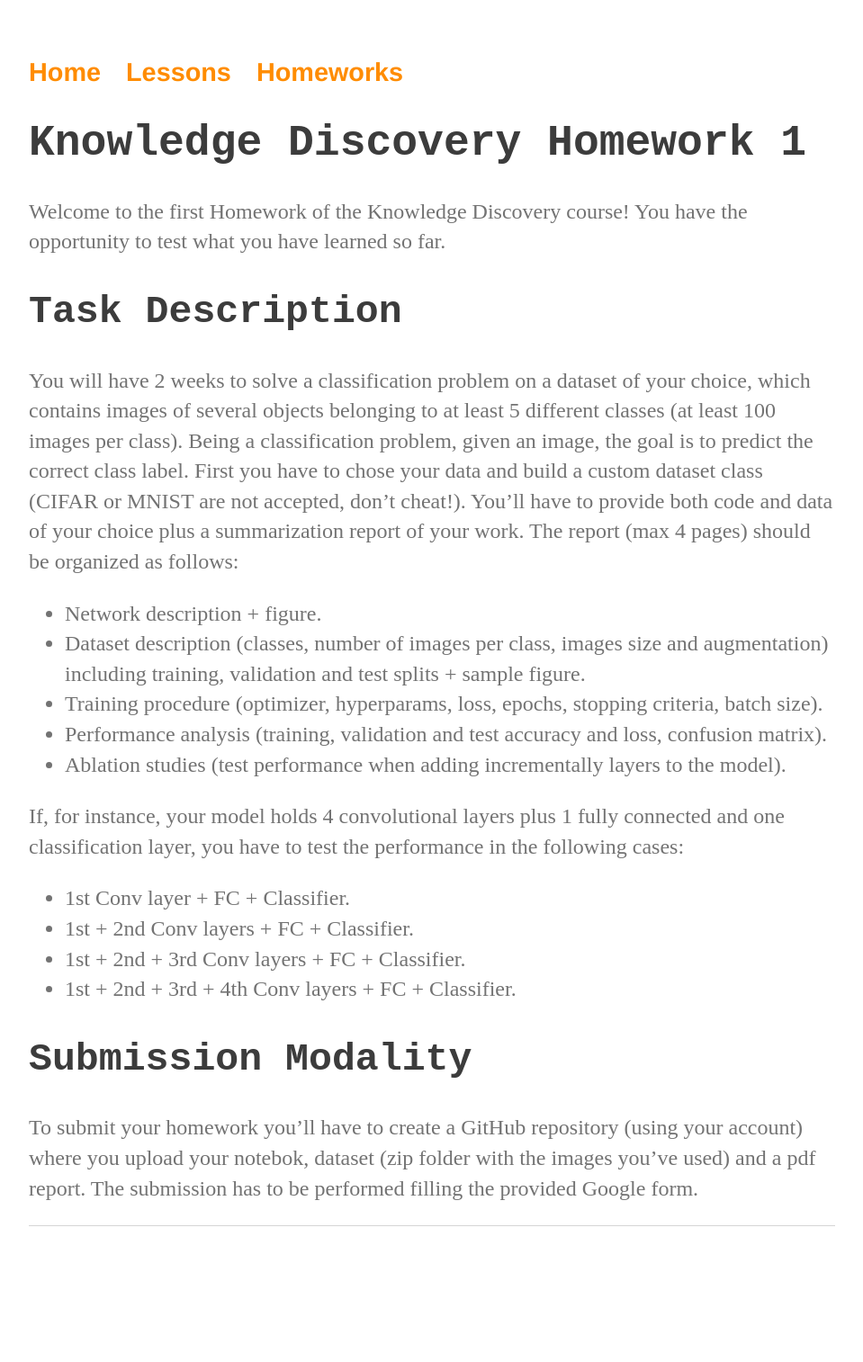
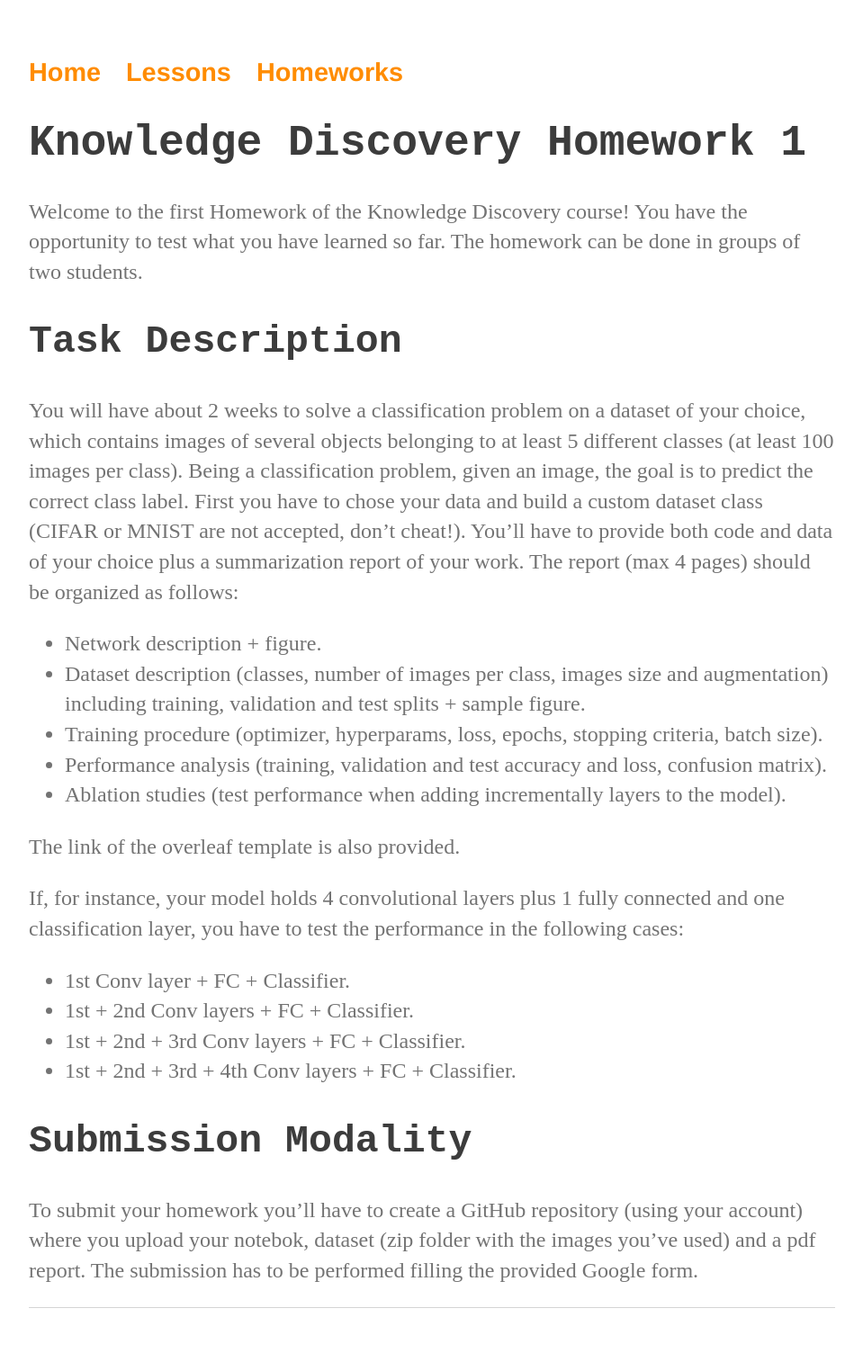
Before and after one commit to perceivelab/knowledge-discovery-course, a Jekyll site: the page built from hw1-2021.md, in a window 1280 px wide. Shown: the whole page at 90% size, without its empty margins (160-1119 px from the left). Built offline with Jekyll 4.4.1, drawn with Linux system fonts in a browser that asks for light colours; our own code applies the rules of GitHub Pages for plain Markdown files; before the commit the page ends 1423 px from its top, so only the background shows below that.

Commit message:
Update hw1-2021.md

```diff
--- a/hw1-2021.md
+++ b/hw1-2021.md
@@ -1,15 +1,17 @@
 # Knowledge Discovery Homework 1
 Welcome to the first Homework of the Knowledge Discovery course! You have the opportunity to test what you have learned so far.
-
+The homework can be done in groups of two students.
 ## Task Description
 
-You will have 2 weeks to solve a classification problem on a dataset of your choice, which contains images of several objects belonging to at least 5 different classes (at least 100 images per class). Being a classification problem, given an image, the goal is to predict the correct class label. First you have to chose your data and build a custom dataset class (CIFAR or MNIST are not accepted, don’t cheat!). You’ll have to provide both code and data of your choice plus a summarization report of your work.
+You will have about 2 weeks to solve a classification problem on a dataset of your choice, which contains images of several objects belonging to at least 5 different classes (at least 100 images per class). Being a classification problem, given an image, the goal is to predict the correct class label. First you have to chose your data and build a custom dataset class (CIFAR or MNIST are not accepted, don’t cheat!). You’ll have to provide both code and data of your choice plus a summarization report of your work.
 The report (max 4 pages) should be organized as follows:
 -	Network description + figure.
 -	Dataset description (classes, number of images per class, images size and augmentation) including training, validation and test splits + sample figure.
 -	Training procedure (optimizer, hyperparams, loss, epochs, stopping criteria, batch size).
 -	Performance analysis (training, validation and test accuracy and loss, confusion matrix).
 -	Ablation studies (test performance when adding incrementally layers to the model).
+
+The link of the overleaf template is also provided.
 
 If, for instance, your model holds 4 convolutional layers plus 1 fully connected and one classification layer, you have to test the performance in the following cases:
 -	1st Conv layer + FC + Classifier.
@@ -19,5 +21,4 @@ If, for instance, your model holds 4 convolutional layers plus 1 fully connected
 
 ## Submission Modality
 
-To submit your homework you’ll have to create a GitHub repository (using your account) where you upload your notebok, dataset (zip folder with the images you’ve used) and a pdf report.
-The submission has to be performed filling the provided Google form.
+To submit your homework you’ll have to create a GitHub repository (using your account) where you upload your notebok, dataset (zip folder with the images you’ve used) and a pdf report. The submission has to be performed filling the provided Google form.
```
